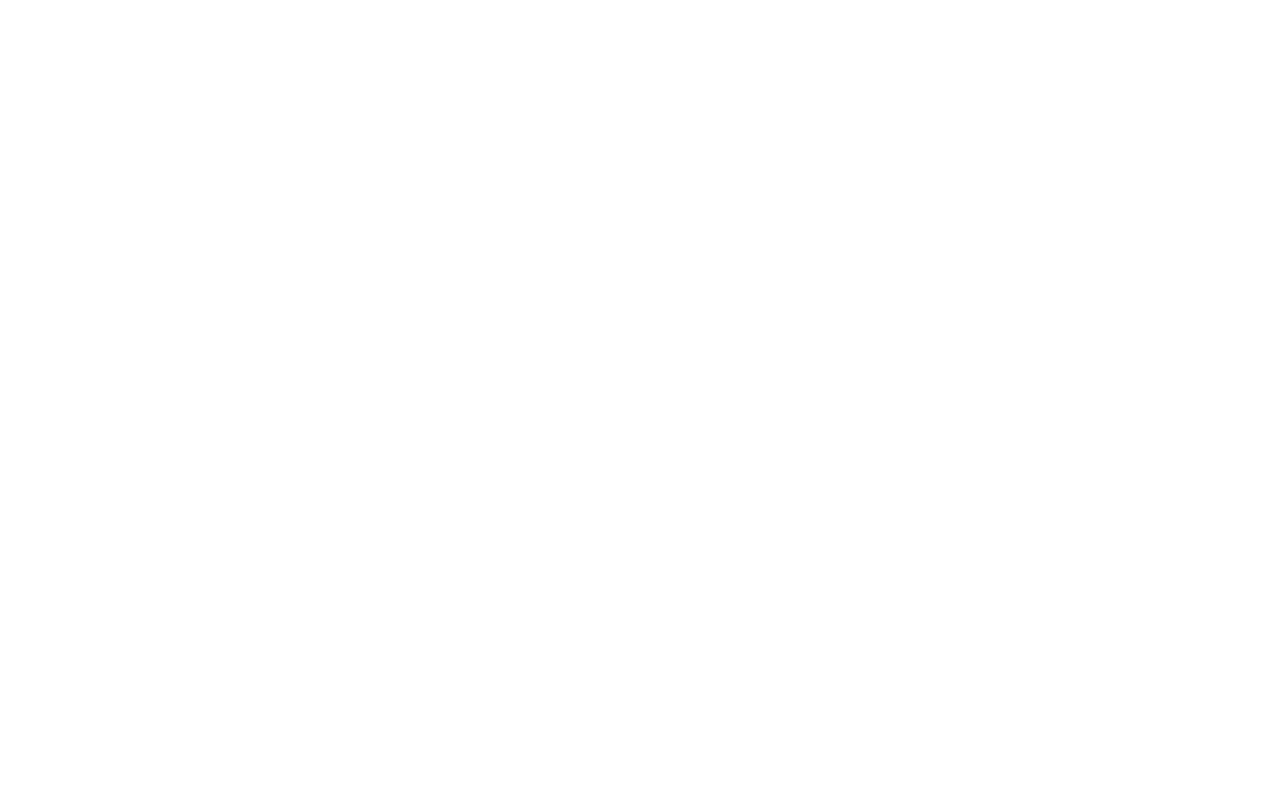
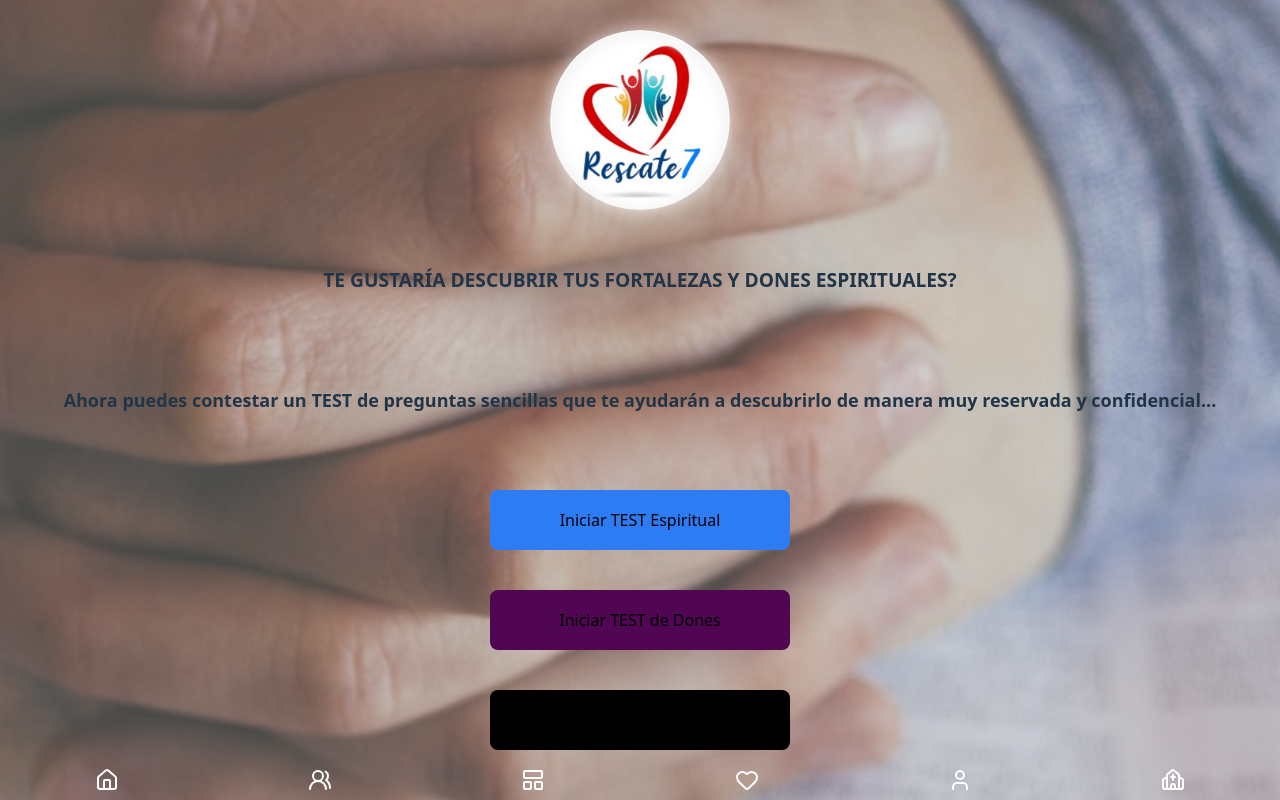
Before and after one commit to leoancab/rescate7, a React app in the folder frontend/: page /test in a window 1280 px wide. Before the commit this address had no page. Built offline with nearby package versions, Linux system fonts and the light colour scheme; the HTML template or start-up script is replaced by a standard one.

Commit message:
test espiritual

```diff
--- a/frontend/src/App.css
+++ b/frontend/src/App.css
@@ -342,3 +342,59 @@
 .nav-item:hover {
   color: #000;
 }
+
+.testfondo {
+  height: 100vh;
+  background-image: url('/testfondo.png');
+  background-size: cover;
+  background-position: center;
+  background-repeat: no-repeat;
+  display: flex;
+  flex-direction: column;
+}
+
+.contenedortest {
+  height: 10vh;
+  text-align: center;
+  align-content: center;
+  font-size: larger;
+  font-weight: bolder;
+  padding-left: 50px;
+  padding-right: 50px;
+}
+
+.textotest {
+  height: 20vh;
+  font-size: large;
+  font-weight: bold;
+  text-align: center;
+  align-content: center;
+  padding-left: 50px;
+  padding-right: 50px;
+}
+
+.botonesTest {
+  height: 35vh;
+  display: flex;
+  flex-direction: column;
+  justify-content: center;
+  align-items: center;
+  gap: 40px;
+}
+
+.botonesTest button {
+  height: 60px;
+  width: 300px;
+}
+
+.botontest1 {
+  background-color: #2D7CF3;
+}
+
+.botontest2 {
+  background-color: #500652;
+}
+
+.botontest3 {
+  background-color: #000;
+}
--- a/frontend/src/App.jsx
+++ b/frontend/src/App.jsx
@@ -1,11 +1,12 @@
 import { BrowserRouter, Routes, Route } from "react-router-dom"
 import { ToastContainer } from "react-toastify"
 import "react-toastify/dist/ReactToastify.css"
+import Home from "./pages/Home"
 import Login from "./pages/Login"
-import Home from "./pages/Home"
 import Signin from "./pages/Signin"
 import Tour from "./pages/Tour"
 import Dashboard from "./pages/Dashboard"
+import Test from "./pages/Test"
 
 function App() {
   return (
@@ -16,6 +17,7 @@
         <Route path="/signin" element={<Signin />} />
         <Route path="/tour" element={<Tour />} />
         <Route path="/dashboard" element={<Dashboard />} />
+        <Route path="/test" element={<Test />} />
       </Routes>
       <ToastContainer limit={1} />
     </BrowserRouter>
--- a/frontend/src/pages/BottomNav.jsx
+++ b/frontend/src/pages/BottomNav.jsx
@@ -1,26 +1,26 @@
 import { Home, UsersRound, LayoutPanelTop, Heart, User, Church } from "lucide-react";
-
+import { Link } from "react-router-dom";
 export default function BottomNav() {
     return (
         <div className="bottom-nav">
-            <button className="nav-item">
+            <Link to="/dashboard" className="nav-item">
                 <Home size={24} />
-            </button>
-            <button className="nav-item">
+            </Link>
+            <Link className="nav-item">
                 <UsersRound size={24} />
-            </button>
-            <button className="nav-item">
+            </Link>
+            <Link className="nav-item">
                 <LayoutPanelTop size={24} />
-            </button>
-            <button className="nav-item">
+            </Link>
+            <Link className="nav-item">
                 <Heart size={24} />
-            </button>
-            <button className="nav-item">
+            </Link>
+            <Link className="nav-item">
                 <User size={24} />
-            </button>
-            <button className="nav-item">
+            </Link>
+            <Link className="nav-item">
                 <Church size={24} />
-            </button>
+            </Link>
         </div>
     );
 }
--- a/frontend/src/pages/Login.jsx
+++ b/frontend/src/pages/Login.jsx
@@ -34,7 +34,7 @@
       localStorage.setItem("token", data.token)
       localStorage.setItem("user", JSON.stringify(data.user))
       toast.success("Bienvenido 👌")
-      navigate("/dashboard")
+      navigate("/test")
     } catch (error) {
       console.error(error)
       toast.error(error.message || "Error al conectar con el servidor")
--- /dev/null
+++ b/frontend/src/pages/Test.jsx
@@ -0,0 +1,35 @@
+import BottomNav from "./BottomNav";
+import { useNavigate } from "react-router-dom";
+function Test() {
+    const navigate = useNavigate();
+    return (
+        <div className="testfondo">
+            <div className="contenedorlogoLogin">
+                <img
+                    src="/logo.png"
+                    alt="Rescate7"
+                    className="logoLogIn"
+                />
+            </div>
+            <div className="contenedortest">
+                TE GUSTARÍA DESCUBRIR TUS FORTALEZAS Y DONES ESPIRITUALES?
+            </div>
+            <div className="textotest">
+                Ahora puedes contestar un TEST de preguntas sencillas que te ayudarán a descubrirlo de manera muy reservada y confidencial...
+            </div>
+            <div className="botonesTest">
+                <button className="botontest1">
+                    Iniciar TEST Espiritual
+                </button>
+                <button className="botontest2">
+                    Iniciar TEST de Dones
+                </button>
+                <button className="botontest3" onClick={() => navigate("/dashboard")}>
+                    No por el momento
+                </button>
+            </div>
+            <BottomNav />
+        </div>
+    )
+}
+export default Test
```
Also changed, not shown: frontend/public/testfondo.png (added).
